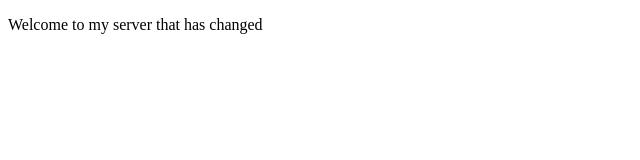
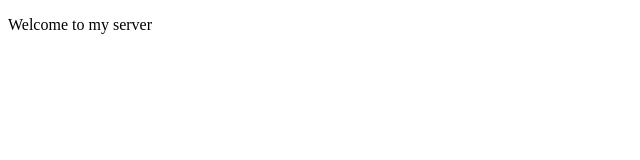
Before and after one commit to XornOnTheCob/Repository1, a plain HTML site: page index.html in a window 1280 px wide. Shown: the whole page, without its empty margins (0-640 px from the left). Drawn offline with Linux system fonts and the light colour scheme.

Commit message:
Update index.html

```diff
--- a/index.html
+++ b/index.html
@@ -4,6 +4,6 @@
      <title>GitHub and Apache</title>
   </head>
   <body>
-    <p>Welcome to my server that has changed</p>
+    <p>Welcome to my server</p>
   </body>
 </html>
```
